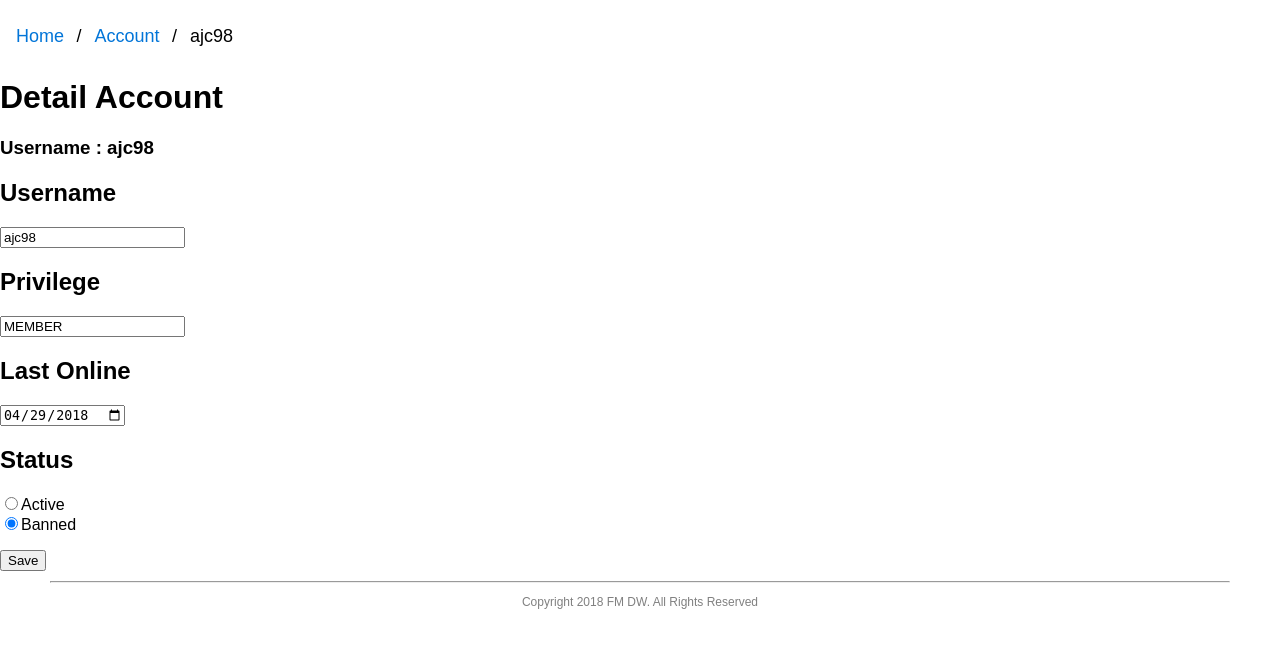
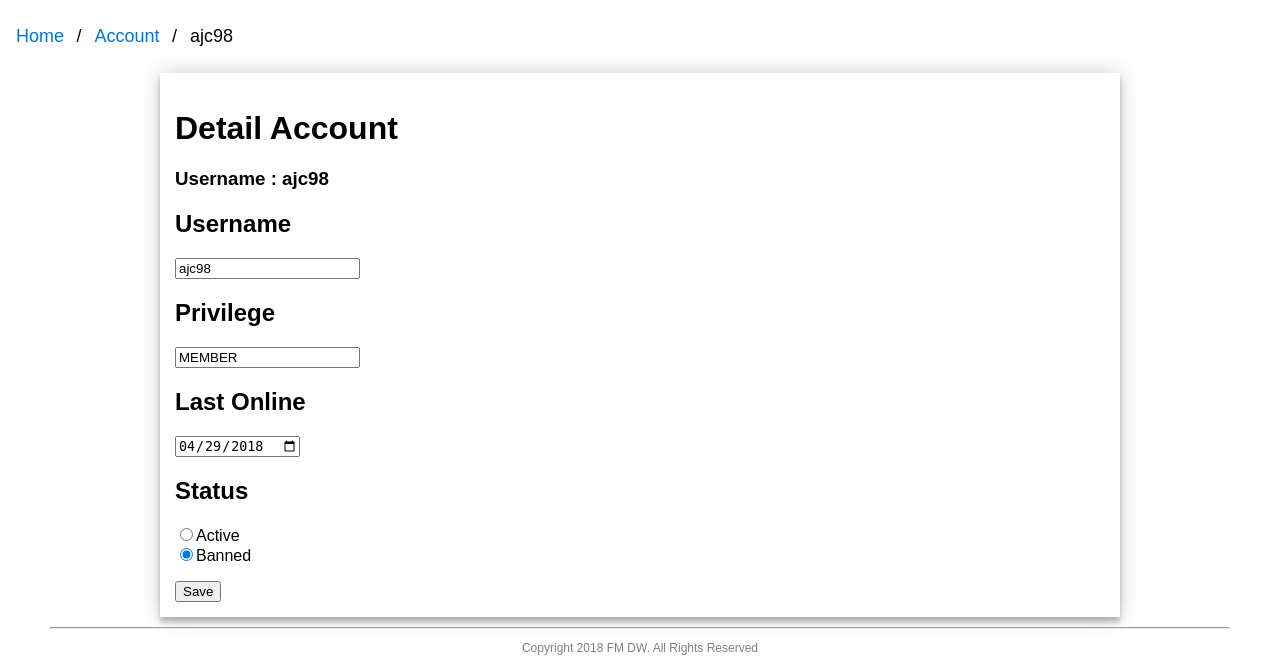
Before and after one commit to derrylieyanto/FMDW, a PHP site: page /account_detail.php in a window 1280 px wide. Shown: the part 174-841 px from the top of the page. Before the commit the page ends 783 px from the top, so only its background shows below. Run offline with PHP 8.4, Linux system fonts and the light colour scheme.

Commit message:
ngecenter

```diff
--- a/FMDW/account_detail.php
+++ b/FMDW/account_detail.php
@@ -6,6 +6,14 @@
 	<link rel="stylesheet" type="text/css" href="style/footer.css">
 	<link rel="stylesheet" type="text/css" href="style/breadcrumb.css">
 	<link rel="stylesheet" href="https://cdnjs.cloudflare.com/ajax/libs/font-awesome/4.7.0/css/font-awesome.min.css">
+	<style type="text/css">
+		.menjorok{
+		padding: 15px;
+		margin: auto;
+    	width: 960px;
+    	box-shadow: 0 0 20px 0 rgba(0, 0, 0, 0.2), 0 5px 5px 0 rgba(0, 0, 0, 0.24);
+	}
+	</style>
 </head>
 <body>
 	<div id="main-container">
@@ -41,7 +49,7 @@
 		  <li><a href="account.php">Account</a></li>
 		  <li>ajc98</li>
 		</ul>
-		<div>
+		<div class="menjorok">
 			<h1>Detail Account</h1>
 			<h3>Username : ajc98</h3>
 			<h2>Username <i class="fas fa-edit"></i></h2>
```
